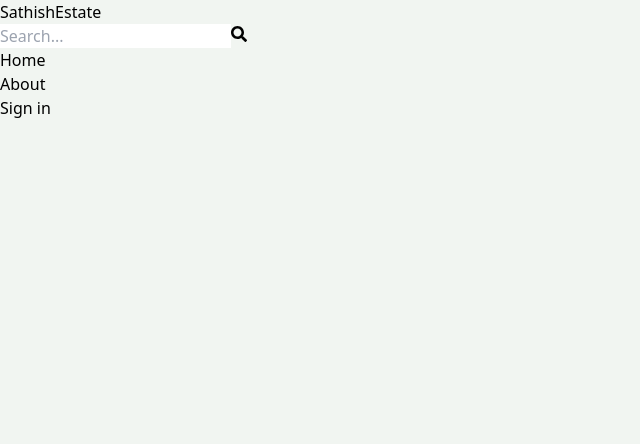
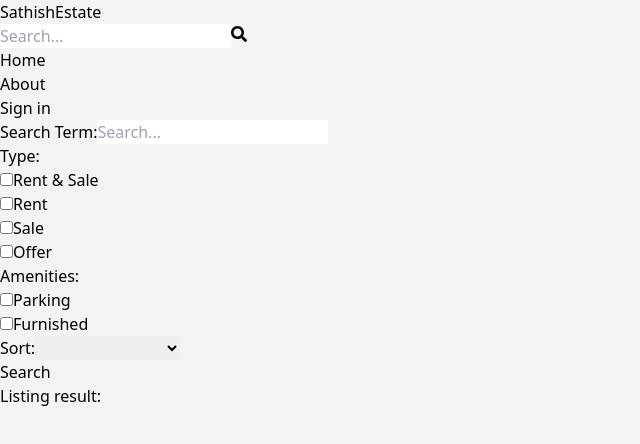
Before and after one commit to sathish-ng/mern-estate, a React (Vite) app in the folder client/: page /search in a window 1280 px wide. Shown: the top 444 px of the page, without its empty margins (0-640 px from the left). Built offline with nearby package versions, Linux system fonts and the light colour scheme; no server answers.

Commit message:
Create search page UI

```diff
--- a/client/src/App.jsx
+++ b/client/src/App.jsx
@@ -9,6 +9,7 @@
 import CreateListing from './pages/CreateListing';
 import UpdateListing from './pages/UpdateListing';
 import Listing from './pages/Listing';
+import Search from './pages/Search';
 
 export default function App() {
   return (
@@ -19,6 +20,8 @@
         <Route path="/sign-in" element={<Signin/>}/>
         <Route path="/sign-up" element={<SignUp/>}/>
         <Route path="/about" element={<About/>}/>
+        <Route path="/search" element={<Search/>}/>
+
         <Route path="/listing/:listingId" element={<Listing/>}/>
         <Route element={<PrivateRoute/>}>
           <Route path="/profile" element={<Profile/>}/>
--- /dev/null
+++ b/client/src/pages/Search.jsx
@@ -0,0 +1,112 @@
+import React from 'react'
+
+export default function Search() {
+  return (
+    <div className='flex flex-col md:flex-row'>
+      <div className='p-7 border-b-2 md:border-r-2
+      md:min-h-screen'>
+        <form className='flex flex-col gap-8'>
+            <div className='flex items-center gap-2'>
+                <label className='whitespace-nowrap font-semibold'>Search Term:</label>
+
+                <input type='text'
+                id='searchTerm'
+                placeholder='Search...'
+                className='border rounded-lg p-3 w-full'
+                />
+            </div>
+            <div className='flex gap-2 flex-wrap items-center'>
+                <label className='font-semibold'>Type:</label>
+                <div className='flex gap-2'>
+
+                    <input
+                    type='checkbox'
+                    id='all'
+                    className='w-5'
+                    />
+                    <span>Rent & Sale</span>
+
+                </div>
+
+                 <div className='flex gap-2'>
+
+                    <input
+                    type='checkbox'
+                    id='rent'
+                    className='w-5'
+                    />
+                    <span>Rent</span>
+
+                </div>
+
+                 <div className='flex gap-2'>
+
+                    <input
+                    type='checkbox'
+                    id='sale'
+                    className='w-5'
+                    />
+                    <span>Sale</span>
+
+                </div>
+
+                 <div className='flex gap-2'>
+
+                    <input
+                    type='checkbox'
+                    id='offer'
+                    className='w-5'
+                    />
+                    <span>Offer</span>
+
+                </div>
+            </div>
+            <div className='flex gap-2 flex-wrap items-center'>
+                <label className='font-semibold'>Amenities:</label>
+                <div className='flex gap-2'>
+
+                    <input
+                    type='checkbox'
+                    id='parking'
+                    className='w-5'
+                    />
+                    <span>Parking</span>
+
+                </div>
+
+                 <div className='flex gap-2'>
+
+                    <input
+                    type='checkbox'
+                    id='furnished'
+                    className='w-5'
+                    />
+                    <span>Furnished</span>
+
+                </div>
+            </div>
+            <div className='flex items-center gap-2'>
+                <label className='font-semibold'>Sort:</label>
+
+                <select id='sort_order'
+                className='border rounded-lg p-3'>
+                    <option></option>
+                    <option>Price high to low</option>
+                    <option>Price low to high</option>
+                    <option>Latest</option>
+                    <option>Oldest</option>
+                </select>
+            </div>
+            <button className='bg-slate-700 text-white p-3 rounded-lg uppercase hover: opacity-95'>
+                Search
+            </button>
+        </form>
+      </div>
+      <div className=''>
+        <h1 className='text-3xl font-semibold border-b p-3 text-slate-700 mt-5'>
+            Listing result:
+        </h1>
+      </div>
+    </div>
+  )
+}
```
